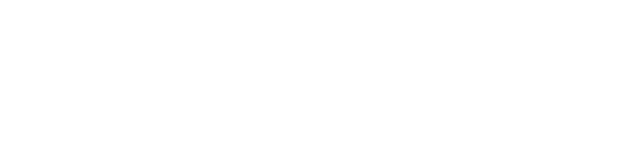
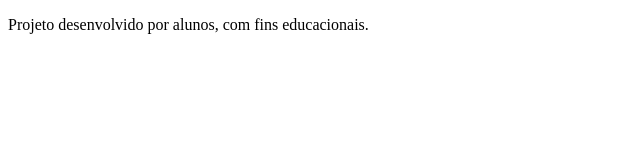
Before and after one commit to Analopesgabriel/Flashcards, a plain HTML site: page index.html in a window 1280 px wide. Shown: the whole page, without its empty margins (0-640 px from the left). Drawn offline with Linux system fonts and the light colour scheme.

Commit message:
Add files via upload

```diff
--- a/index.html
+++ b/index.html
@@ -13,8 +13,7 @@
     </main>
 
     <footer>
-
-
+        <p> Projeto desenvolvido por alunos, com fins educacionais.</p>
     </footer>
 
 </body>
```
